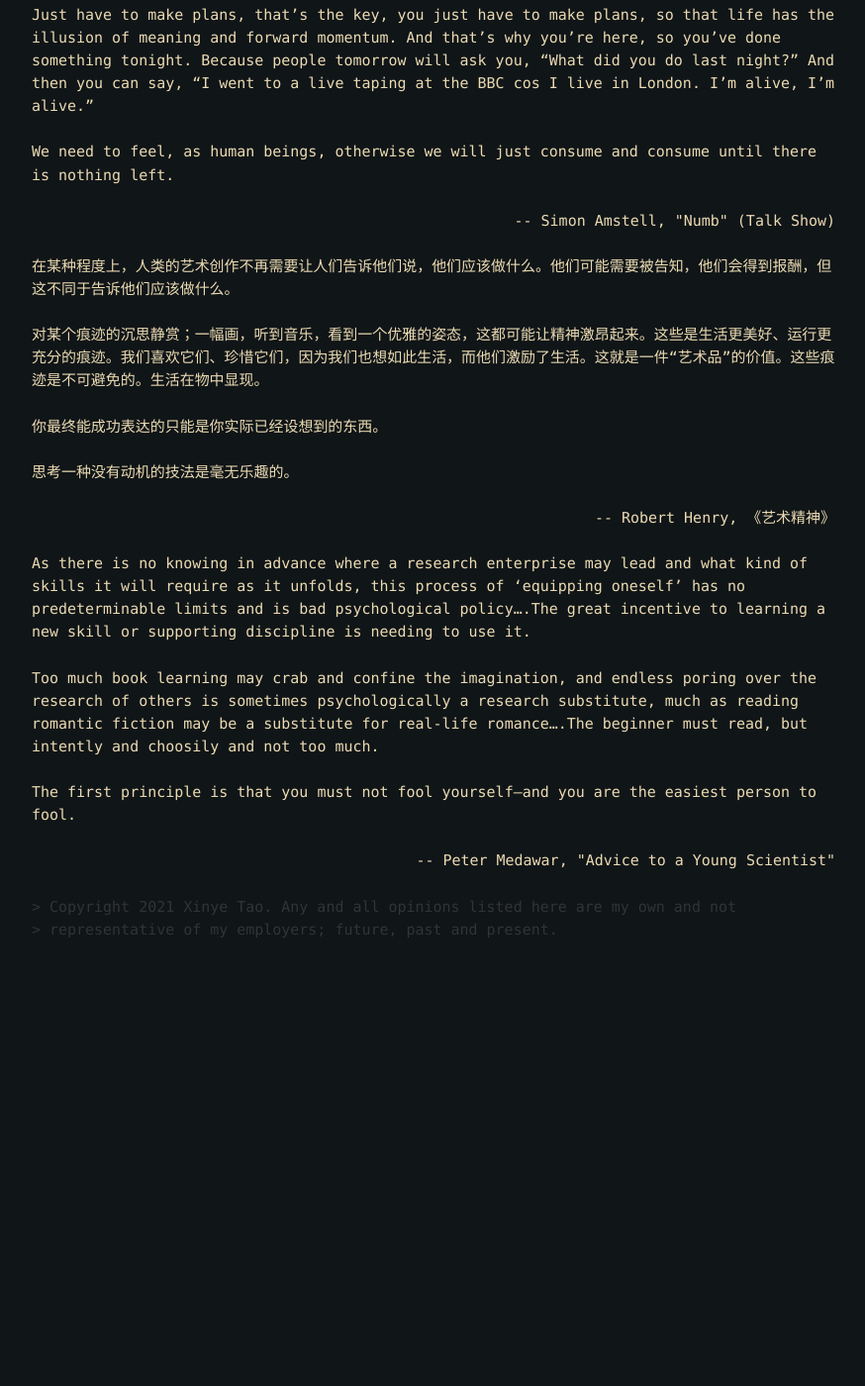
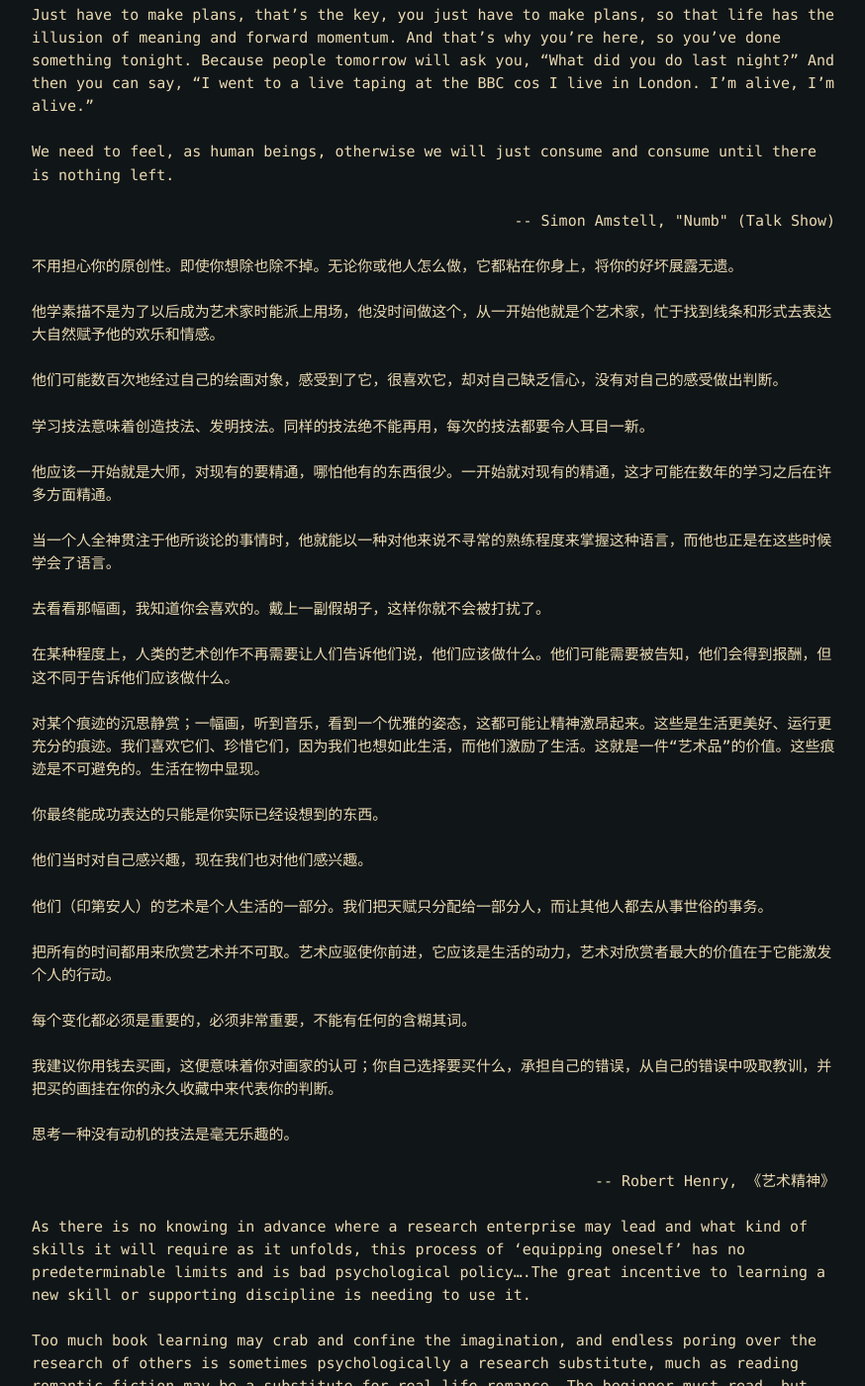
Before and after one commit to tabokie/tabokie.github.io, a Jekyll site: the page built from _subtopics/quote.md, in a window 1280 px wide and 1400 px high, scrolled down 1616 px. Shown: the whole window at 99% size, without its empty margins (202-1076 px from the left). Built offline with Jekyll 4.4.1, drawn with Linux system fonts in a browser that asks for light colours; before the commit the page ends 2613 px from its top, so only the background shows below that; some of the changed text lies outside the part shown.

Commit message:
update collections

```diff
--- a/_layouts/blog.html
+++ b/_layouts/blog.html
@@ -56,7 +56,7 @@
       <span class="hidden-text"># {{page.category}}, {{ prefix }}</span>
       {% endif %}
       {{content}}
-      {% if page.childs %}
+      {% if page.childs and page.childs.size > 0 %}
         <hr></hr>
         <ul>
         Subtopics:
--- a/_subtopics/quote.md
+++ b/_subtopics/quote.md
@@ -2,7 +2,7 @@
 layout: blog
 title: Quotations
 ---
-<span class="hidden-text"># Created: 2020-12-05; Modified: 2021-05-03</span>
+<span class="hidden-text"># Created: 2020-12-05; Modified: 2021-08-14</span>
 
 The evidence I shall give will be the truth, the whole truth, and nothing but the truth.
 
@@ -58,11 +58,35 @@ We need to feel, as human beings, otherwise we will just consume and consume unt
 
 <p align="right">-- Simon Amstell, "Numb" (Talk Show)</p>
 
+不用担心你的原创性。即使你想除也除不掉。无论你或他人怎么做，它都粘在你身上，将你的好坏展露无遗。
+
+他学素描不是为了以后成为艺术家时能派上用场，他没时间做这个，从一开始他就是个艺术家，忙于找到线条和形式去表达大自然赋予他的欢乐和情感。
+
+他们可能数百次地经过自己的绘画对象，感受到了它，很喜欢它，却对自己缺乏信心，没有对自己的感受做出判断。
+
+学习技法意味着创造技法、发明技法。同样的技法绝不能再用，每次的技法都要令人耳目一新。
+
+他应该一开始就是大师，对现有的要精通，哪怕他有的东西很少。一开始就对现有的精通，这才可能在数年的学习之后在许多方面精通。
+
+当一个人全神贯注于他所谈论的事情时，他就能以一种对他来说不寻常的熟练程度来掌握这种语言，而他也正是在这些时候学会了语言。
+
+去看看那幅画，我知道你会喜欢的。戴上一副假胡子，这样你就不会被打扰了。
+
 在某种程度上，人类的艺术创作不再需要让人们告诉他们说，他们应该做什么。他们可能需要被告知，他们会得到报酬，但这不同于告诉他们应该做什么。
 
 对某个痕迹的沉思静赏；一幅画，听到音乐，看到一个优雅的姿态，这都可能让精神激昂起来。这些是生活更美好、运行更充分的痕迹。我们喜欢它们、珍惜它们，因为我们也想如此生活，而他们激励了生活。这就是一件“艺术品”的价值。这些痕迹是不可避免的。生活在物中显现。
 
 你最终能成功表达的只能是你实际已经设想到的东西。
+
+他们当时对自己感兴趣，现在我们也对他们感兴趣。
+
+他们（印第安人）的艺术是个人生活的一部分。我们把天赋只分配给一部分人，而让其他人都去从事世俗的事务。
+
+把所有的时间都用来欣赏艺术并不可取。艺术应驱使你前进，它应该是生活的动力，艺术对欣赏者最大的价值在于它能激发个人的行动。
+
+每个变化都必须是重要的，必须非常重要，不能有任何的含糊其词。
+
+我建议你用钱去买画，这便意味着你对画家的认可；你自己选择要买什么，承担自己的错误，从自己的错误中吸取教训，并把买的画挂在你的永久收藏中来代表你的判断。
 
 思考一种没有动机的技法是毫无乐趣的。
 
@@ -75,3 +99,11 @@ Too much book learning may crab and confine the imagination, and endless poring
 The first principle is that you must not fool yourself—and you are the easiest person to fool.
 
 <p align="right">-- Peter Medawar, "Advice to a Young Scientist"</p>
+
+The urge for destruction is also a creative urge.
+
+<p align="right">-- Mikhail Bakunin</p>
+
+Ummon: "Science tells us that giraffes evolved long necks to eat leaves at the top of trees. What it doesn’t tell us is why no other animals evolved long necks."
+
+<p align="right">-- Dan Simmons, "Hyperion"</p>
```
Also changed, not shown: _subtopics/design.md (+28 -2 lines), _subtopics/ideas.md (+6 -1 lines), _subtopics/til.md (+30 -0 lines), _subtopics/tools.md (+1 -1 lines).
